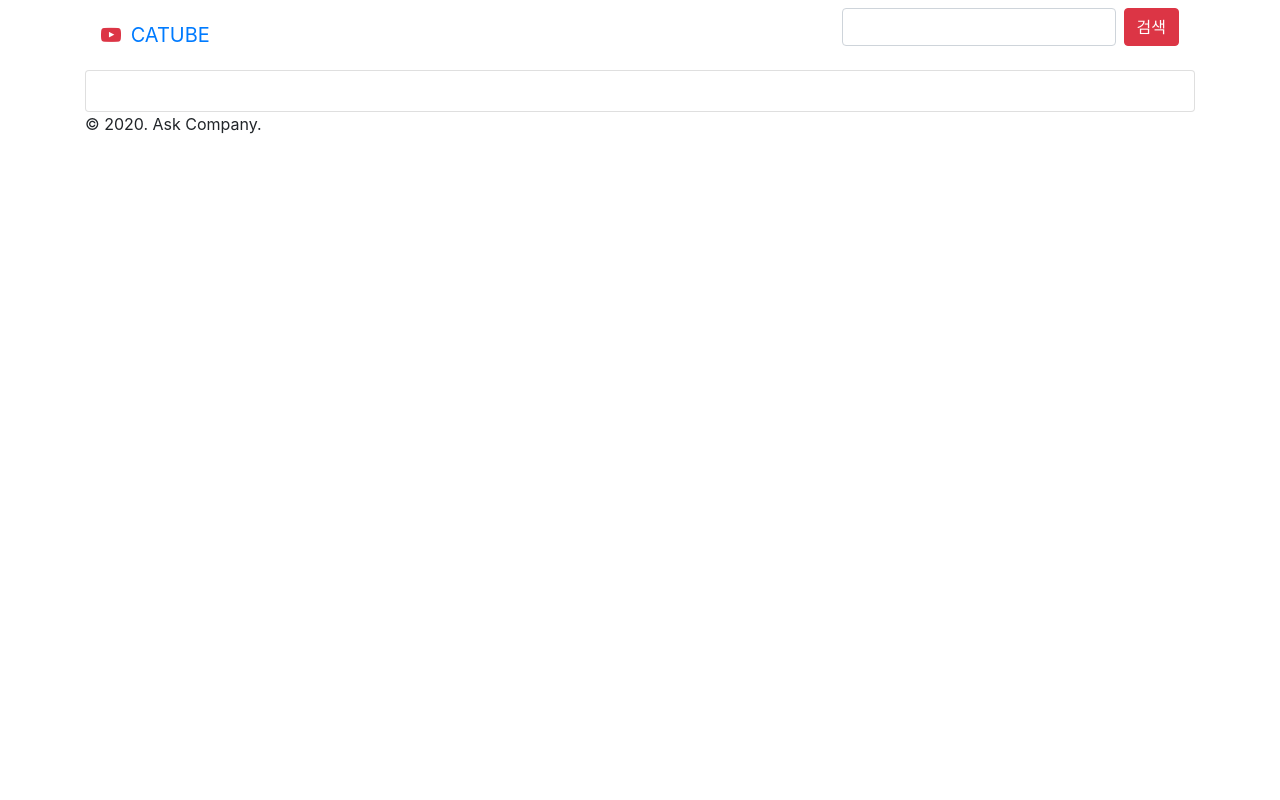
After one commit to allieus/handsonlab-202010-catube, a Django app: template step1-django-project/dj_proj/catube/templates/catube/layout.html in a window 1280 px wide. The commit adds this page. Run offline with Django 3.2, Linux system fonts and the light colour scheme; the template is opened without the code that fills it, so the values that code supplies are empty; some libraries are stand-ins or nearby versions.

Commit message:
bootstrap4 적용 및 video_list 템플릿 개선

```diff
--- /dev/null
+++ b/step1-django-project/dj_proj/catube/templates/catube/layout.html
@@ -0,0 +1,36 @@
+{% load bootstrap4 %}
+<html>
+<head>
+    <meta charset="utf-8" />
+    <title>Catube</title>
+
+    <link rel="stylesheet" href="//stackpath.bootstrapcdn.com/font-awesome/4.7.0/css/font-awesome.min.css" />
+    {% bootstrap_css %}
+    {% bootstrap_jquery %}
+    {% bootstrap_javascript %}
+</head>
+<body>
+    <div class="container">
+        <nav class="navbar">
+            <a href="/" class="navbar-brand">
+                <i class="fa fa-youtube-play text-danger mr-1"></i>
+                CATUBE
+            </a>
+
+            <form action="/" method="get" class="form-inline">
+                <input type="text" class="form-control mr-2" name="q" value="{{ request.GET.q }}" />
+                <input type="submit" value="검색" class="btn btn-danger" />
+            </form>
+        </nav>
+
+        <div class="card">
+            <div class="card-body">
+                {% block content %}
+                {% endblock %}
+            </div>
+        </div>
+
+        &copy; 2020. Ask Company.
+    </div>
+</body>
+</html>
--- a/step1-django-project/dj_proj/dj_proj/settings.py
+++ b/step1-django-project/dj_proj/dj_proj/settings.py
@@ -37,6 +37,7 @@ INSTALLED_APPS = [
     'django.contrib.sessions',
     'django.contrib.messages',
     'django.contrib.staticfiles',
+    'bootstrap4',
     'catube',
 ]
 
--- /dev/null
+++ b/step1-django-project/dj_proj/requirements.txt
@@ -0,0 +1,3 @@
+django~=3.0.0
+pillow
+django-bootstrap4
```
Also changed, not shown: step1-django-project/dj_proj/catube/templates/catube/video_list.html (+33 -10 lines).
